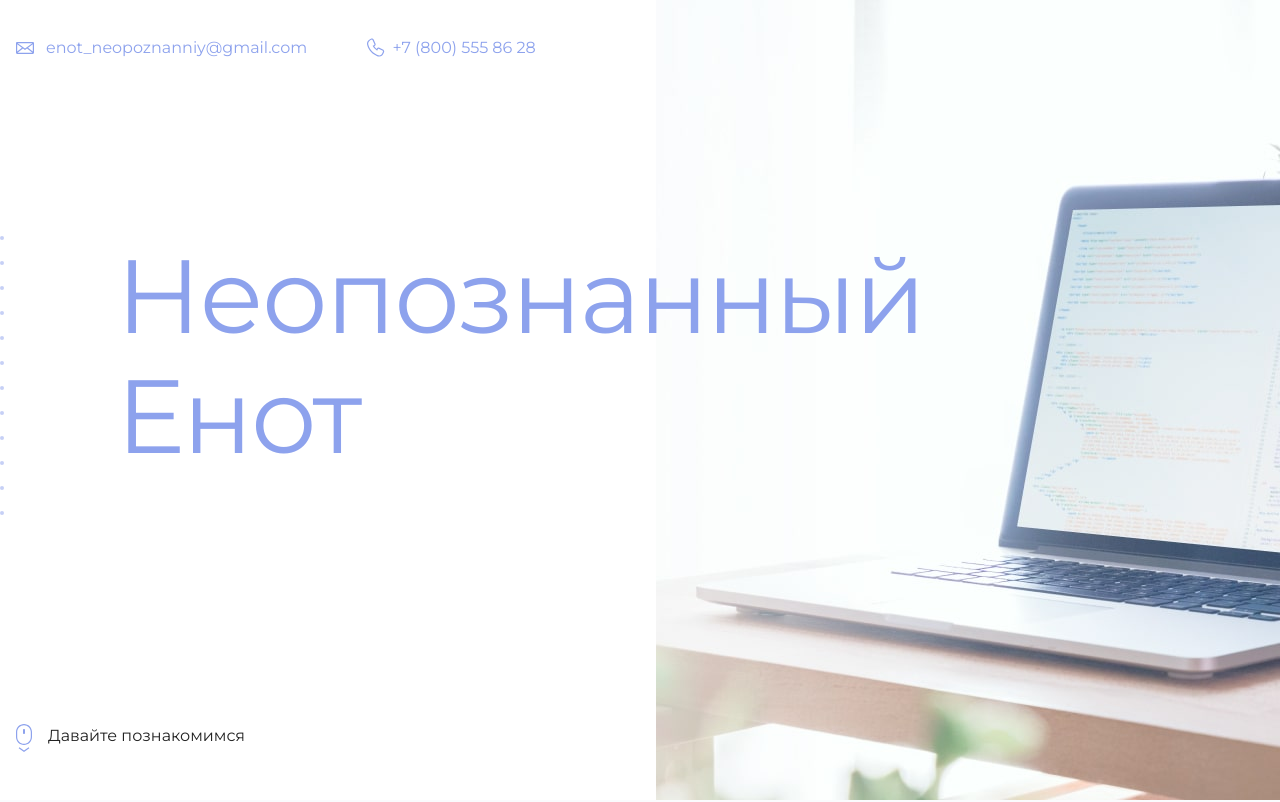
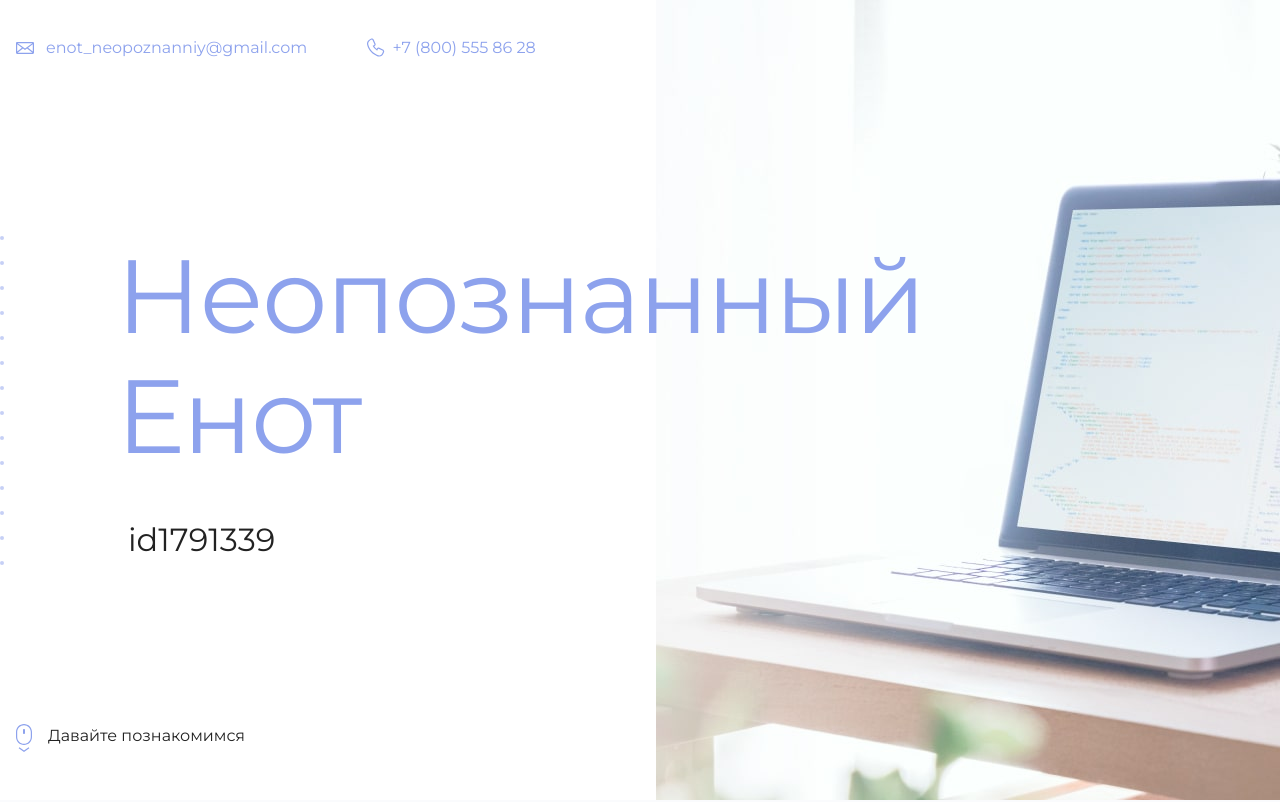
Before and after one commit to ValeriaKhristinina/my-site, a plain HTML site: page index.html in a window 1280 px wide. Shown: the top 802 px of the page. Drawn offline with Linux system fonts and the light colour scheme.

Commit message:
add my id

```diff
--- a/index.html
+++ b/index.html
@@ -19,7 +19,7 @@
       <section class="hero-image">
         <div class="container">
           <h1 class="heading">Неопознанный Енот</h1>
-          <p><!-- Тут ваш id на сайте Академии --></p>
+          <p>id1791339</p>
         </div>
       </section>
 
```
